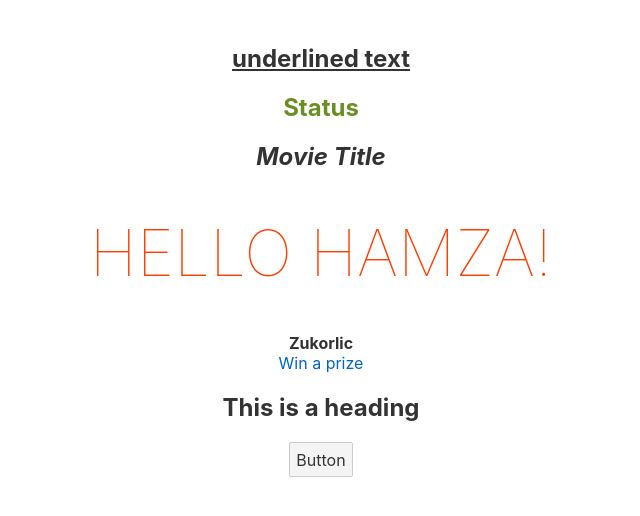
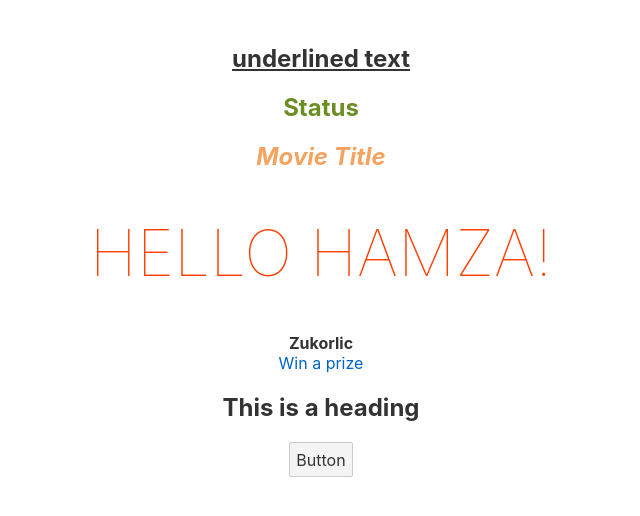
Before and after one commit to KadirZukorlic/Svelte, a Svelte app: page / in a window 1280 px wide. Shown: the top 516 px of the page, without its empty margins (319-959 px from the left). Built offline with nearby package versions, Linux system fonts and the light colour scheme.

Commit message:
Shorter syntax for dynamic classes

```diff
--- a/src/App.svelte
+++ b/src/App.svelte
@@ -5,23 +5,19 @@
     const id = 'heading'
     const disabled = false
     const status = 'succsess'
-    let isPromoted = true
+    let promoted = true
 </script>
 
 <main>
     <h2 class="underline">underlined text</h2>
     <h2 class={status}>Status</h2>
-    <h2 class={isPromoted ? 'promoted' : ''}>Movie Title</h2>
+    <!-- class:promoted adds `promoted` class if `promoted` variable is true, longer syntax is class:promoted={promoted} -->
+    <h2 class:promoted>Movie Title</h2>
     <h1>Hello {name}!</h1>
     <div>{@html channel}</div>
     <div>{@html hack}</div>
     <h2 {id}>This is a heading</h2>
-    <button
-        {disabled}
-        on:click={() => {
-            return (isPromoted = !isPromoted)
-        }}>Button</button
-    >
+    <button {disabled} on:click={() => (promoted = !promoted)}>Button</button>
 </main>
 
 <style>
@@ -36,6 +32,7 @@
     }
     .promoted {
         font-style: italic;
+        color: sandybrown;
     }
     main {
         text-align: center;
```
